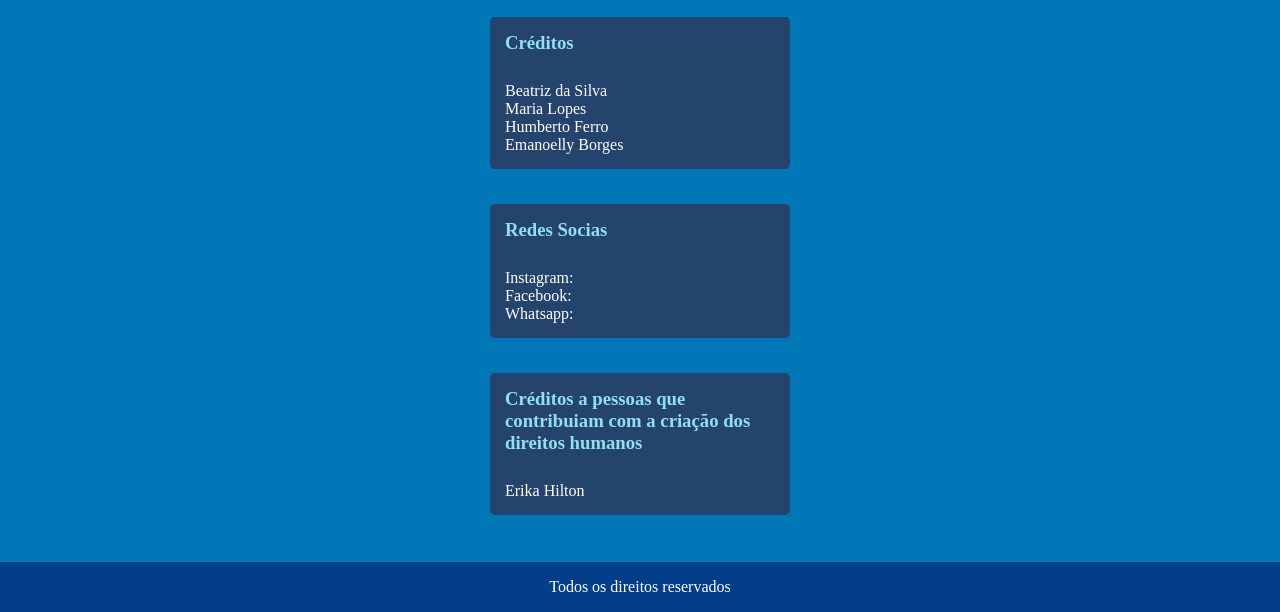
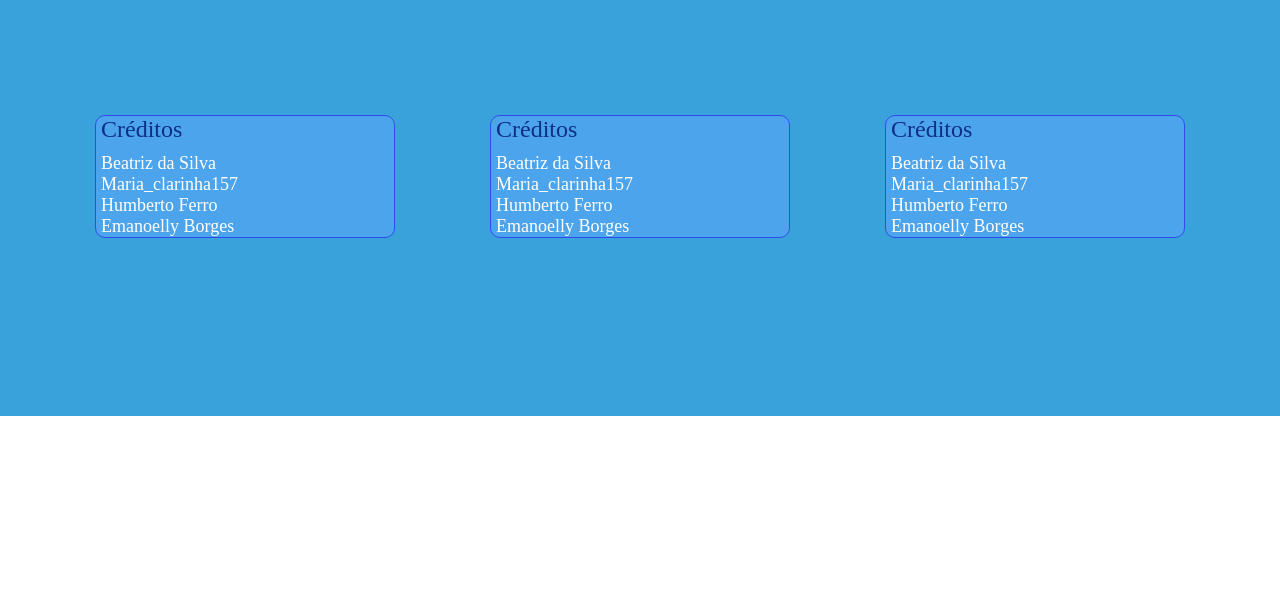
Before and after one commit to beatriz224/tradu, a plain HTML site: page index.html in a window 1280 px wide. Shown: the part 554-1166 px from the top of the page. After the commit the page ends 970 px from the top, so only its background shows below. Drawn offline with nearby package versions, Linux system fonts and the light colour scheme.

Commit message:
Add files via upload
footer

```diff
--- a/CSS/defesa.css
+++ b/CSS/defesa.css
@@ -7,14 +7,14 @@ header{
     background-color: #023e8a;
     color: azure;
 }
-main{padding: 10px;}
+
 /* Menu de navegação */
 .menu {
     background-color: #023e8a;
     display: flex;
 
 }
-
+main{padding: 10px;}
 .menu ul {
     display: flex;
     justify-content: space-between;
--- a/CSS/estilo.css
+++ b/CSS/estilo.css
@@ -3,7 +3,6 @@
   margin: 0;
   padding: 0;
   box-sizing: border-box;
-
 }
 
 a {
@@ -28,7 +27,6 @@ img {
   max-width: 1200px;
   margin: 0 auto;
   padding: 0 20px;
-    color: #e8f7ff;
 }
 
 .titulo {
@@ -43,12 +41,9 @@ img {
 .menu {
   background-color: #023e8a;
   display: flex;
-    color: #f8f8f8;
-
-
 }
 
-.menu>ul {
+.menu > ul {
   display: flex;
   justify-content: baseline;
   list-style: none;
@@ -56,18 +51,15 @@ img {
   margin: 0 auto;
   padding: 0 20px;
   gap: 90px;
-    color: #e8f7ff;
-
+}
+.menu > li {
+  flex: 1;
+  text-align: center;
+  color: #f8f8f8;
 }
 
-.menu>li {
-    flex: 1;
-    text-align: center;
-
-}
-
-.menu>a {
-    color: #e8f7ff;
+.menu > a {
+  color: #f8f8f8;
   text-decoration: none;
   padding: 1rem;
   transition: background-color 0.3s;
@@ -76,11 +68,10 @@ img {
 .menu a:hover {
   background-color: #4346da;
   color: black;
-
-
 }
 
-.language-selected.change-br::before {}
+.language-selected.change-br::before {
+}
 
 .language {
   position: relative;
@@ -97,7 +88,7 @@ img {
 }
 
 .language-selected:before {
-    content: '';
+  content: "";
   display: inline-block;
   width: 30px;
   height: 30px;
@@ -122,31 +113,30 @@ img {
 .language ul {
   position: absolute;
   width: 140px;
-    background-color: #ffff;
+  background-color: #221f1f;
   border: 1px solid #f8f8f8;
   padding-top: 10px;
-    box-shadow: rgba(0, 10, 20, );
+  box-shadow: rgba(0, 10, 20);
   display: none;
 }
 
 .language ul li {
   list-style: none;
-
 }
 
 .language ul li a {
   display: block;
   color: black;
-    padding-top: 5px, 10px, ;
+  padding-top: 5px, 10px;
 }
 
 .language ul li:hover {
   background-color: #f8f8f8f8;
 }
 
-
 /* Conteúdo principal */
 main {
+  flex-direction: column;
   display: flex;
   max-width: 1200px;
   margin: 20px auto;
@@ -155,7 +145,7 @@ main {
 }
 
 .language ul li a:before {
-    content: '';
+  content: "";
   display: inline-block;
   width: 25px;
   height: 25px;
@@ -199,7 +189,6 @@ a.es::before {
   box-shadow: 10px 10px rgba(91, 116, 255, 0.623);
 }
 
-
 .fc {
   border: 2px solid #0077b6;
   background-color: white;
@@ -210,65 +199,33 @@ a.es::before {
 
 /* Rodapé */
 footer {
-    background-color: #0077b6;
-    color: white;
-    padding: 2rem 0 0;
+  background-color: #3aa2db;
+  display: flex;
+  flex-wrap: wrap;
+  justify-content: space-evenly;
+  align-items: center;
+  height: 30rem;
 }
 
-.rodape-titulo {
-    text-align: center;
-    margin-bottom: 2rem;
+footer ul {
+  list-style: none;
 }
 
-.rodape-titulo h1 {
-    font-size: 1.8rem;
+footer li {
+  font-size: large;
+  color: white;
 }
 
-.rodape-cima {
-    display: flex;
-    justify-content: flex-end;
-    gap: 20px;
-    max-width: 1200px;
-    margin: 0 auto;
-    padding: 0 20px;
+.footer-text {
+  border-radius: 10px;
+  padding-left: 5px;
+  width: 300px;
+  border: 1px solid rgb(50, 75, 239);
+  background-color: #5da5fd7d;
 }
 
-.meio {
-    background-color: #24446d;
-    padding: 15px;
-    border-radius: 5px;
-    width: 200px;
+.footer-title {
+  margin-bottom: 10px;
+  font-size: x-large;
+  color: rgb(14, 47, 132);
 }
-
-.meio .title h3 {
-    margin-bottom: 10px;
-    color: #90e0ef;
-}
-
-.rodape-baixo {
-    text-align: center;
-    padding: 1rem;
-    margin-top: 2rem;
-    background-color: #023e8a;
-}
-
-
-
-
-
-main {
-    flex-direction: column;
-
-}
-
-.rodape-cima {
-    flex-direction: column;
-    align-items: center;
-    justify-content: center;
-}
-
-.meio {
-    width: 100%;
-    max-width: 300px;
-    margin-bottom: 15px;
-}
--- a/index.html
+++ b/index.html
@@ -1,109 +1,98 @@
 <!DOCTYPE html>
 <html lang="pt-br">
-
   <head>
-    <meta charset="UTF-8">
-    <meta name="viewport" content="width=, initial-scale=1.0">
+    <meta charset="UTF-8" />
+    <meta name="viewport" content="width=, initial-scale=1.0" />
     <title>Repertório H.D</title>
-    <link rel="stylesheet" href="CSS/estilo.css">
+    <link rel="stylesheet" href="CSS/estilo.css" />
   </head>
 
   <body>
     <header>
       <div class="header-container">
+        <div class="ts">
           <h1 class="titulo">Repertório H.D</h1>
+          <h3>Site sobre direitos humanos</h3>
+        </div>
         <div class="banner-cab">
           <img src="img/download (1).png" alt="Logo do site" />
         </div>
       </div>
       <nav class="menu">
         <ul>
-
           <li><a href="historia.html">História</a></li>
           <li><a href="repertório.html">Repertório</a></li>
           <li><a href="defesa.html">Defesa</a></li>
-
         </ul>
 
         <div class="language">
-                <div class="language-selected">
-                    pt-br
-                </div>
+          <div class="language-selected">pt-br</div>
           <ul>
-                    <li> <a href="#" class="br">Portugûes</a></li>
+            <li><a href="#" class="br">Portugûes</a></li>
             <li><a href="#" class="en">English</a></li>
             <li><a href="#" class="es">Español</a></li>
           </ul>
-
         </div>
       </nav>
     </header>
     <main>
       <section class="content-leftjk">
         <h3>Manual usuário</h3>
-            <p> <I>Qual a função de cada aba?</I></p>
-            <p> <strong>Defesa</strong></p>
-            <p>Compila alguns direitos basicos do individuo trazendo artigos de base, para que o individuo possa
-                defende-los e manter sua dignidade como cidadão</p>
+        <p><i>Qual a função de cada aba?</i></p>
+        <p><strong>Defesa</strong></p>
+        <p>
+          Compila alguns direitos basicos do individuo trazendo artigos de base,
+          para que o individuo possa defende-los e manter sua dignidade como
+          cidadão
+        </p>
         <p><strong>História</strong></p>
         <p>Básico da história dos direitos humanos</p>
         <p><strong>Repertório</strong></p>
-            <p>Compila obras de diversos tipos para ajuda no desenvolvimento de repertório para redações de
-                universidades ou escolas</p>
+        <p>
+          Compila obras de diversos tipos para ajuda no desenvolvimento de
+          repertório para redações de universidades ou escolas
+        </p>
       </section>
       <section class="content-mainmeiota">
-
+        aaaaaaaaaaaaaaaaaaaaaaaaaaaaaaaaaaaaaaaaaaaaaaaaaaaaaaaaaaaaaaaaaaaaaaaaaaaaaaaaaaaaaaaaaaaaaaaaaaaaaaaaaaaaaa
       </section>
 
       <div class="fc">
-
-
-
+        aaaaaaaaaaaaaaaaaaaaaaaaaaaaaaaaaaaaaaaaaaaaaaaaaaaaaaaaaaaaaaaaaaaaaaaaaaaaaaaaaaaaaaaaaaaaaaaaaaaaaaaaaaaaaa
       </div>
-        <div class="var">
-        </div>
-
-
     </main>
 
     <footer>
-        <div class=" rodape-titulo">
-            <h1> Repertório H.D</h1>
+
+
+      <div class="footer-text">
+        <ul>
+          <li class="footer-title">Créditos</li>
+          <li>Beatriz da Silva</li>
+          <li>Maria_clarinha157</li>
+          <li>Humberto Ferro</li>
+          <li>Emanoelly Borges</li>
+        </ul>
       </div>
+      <div class="footer-text"><ul>
+          <li class="footer-title">Créditos</li>
+          <li>Beatriz da Silva</li>
+          <li>Maria_clarinha157</li>
+          <li>Humberto Ferro</li>
+          <li>Emanoelly Borges</li></div>
+      <div class="footer-text"><ul>
+          <li class="footer-title">Créditos</li>
+          <li>Beatriz da Silva</li>
+          <li>Maria_clarinha157</li>
+          <li>Humberto Ferro</li>
+          <li>Emanoelly Borges</li></div>
 
-        <div class="rodape-cima">
-            <div class="meio">
-                <div class="title">
-                    <h3>Créditos</h3>
-                </div><Br>
-                Beatriz da Silva <br> Maria Lopes <br> Humberto Ferro <br> Emanoelly Borges
-            </div>
-            <div class="meio">
-                <div class="title">
-                    <h3>Redes Socias</h3>
-                </div> <Br>
-                Instagram: <br>
-                Facebook: <br>
-                Whatsapp:
-            </div>
-            <div class="meio">
-                <div class="title">
-                    <h3> Créditos a pessoas que contribuiam com a criação dos direitos humanos </h3>
-                </div><Br>
-                Erika Hilton<br>
-
-            </div>
-        </div>
-        <div class="rodape-baixo">
-
-            Todos os direitos reservados
-
-        </div>
-        <script src="https://code.jquery.com/jquery-3.7.1.min.js"
-            integrity="sha256-/JqT3SQfawRcv/BIHPThkBvs0OEvtFFmqPF/lYI/Cxo=" crossorigin="anonymous"></script>
+      <script
+        src="https://code.jquery.com/jquery-3.7.1.min.js"
+        integrity="sha256-/JqT3SQfawRcv/BIHPThkBvs0OEvtFFmqPF/lYI/Cxo="
+        crossorigin="anonymous"
+      ></script>
       <script src="js/traducao.js"></script>
     </footer>
-
   </body>
-
 </html>
```
Lines whose indentation alone changed are shown as unchanged.
